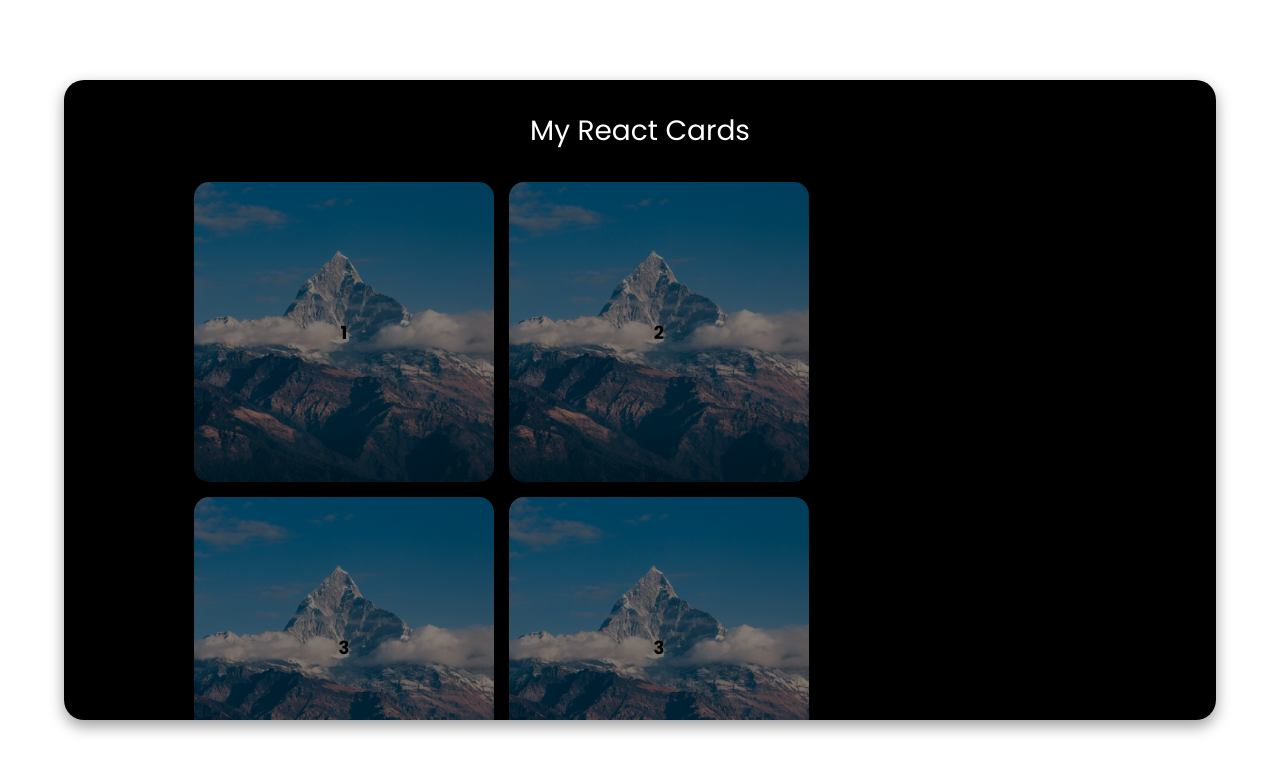
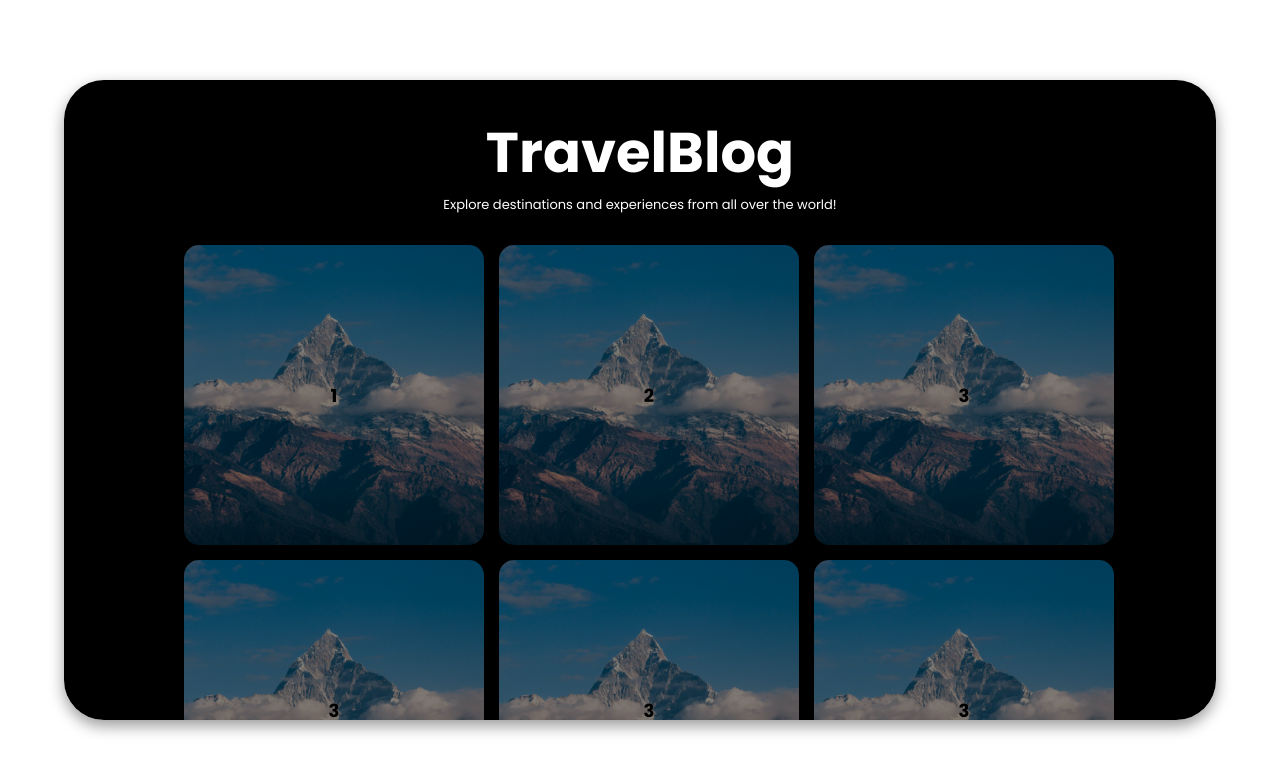
Before and after one commit to elab-development/internet-tehnologije-2024-projekat-appsanaprednomautentikacijom_2021_0462, a React (Create React App) app in the folder Domaci2/blog/: page /blog in a window 1280 px wide. Shown: the top 774 px of the page. Built offline with nearby package versions, Linux system fonts and the light colour scheme.

Commit message:
Restilizovanje card komponente

```diff
--- a/Domaci2/blog/src/Components/Card/Card.css
+++ b/Domaci2/blog/src/Components/Card/Card.css
@@ -11,7 +11,7 @@
     max-width: 1200px;
     height: 80%;
     background-color: black;
-    border-radius: 20px;
+    border-radius: 40px;
     padding: 30px;
     box-shadow: 0 6px 15px rgba(0, 0, 0, 0.4);
     display: flex;
@@ -27,8 +27,8 @@
   }
 
   .card-container {
-    padding-left: 100px;
-    padding-right: 100px;
+    padding-left: 90px;
+    padding-right: 60px;
     display: flex;
     flex-wrap: wrap;
     gap: 15px;
@@ -48,3 +48,7 @@
     font-weight: bold;
     box-shadow: 0 3px 6px rgba(0, 0, 0, 0.2);
   }
+  .title-card{
+    font-size: 13px;
+    color: white;
+  }
--- a/Domaci2/blog/src/Components/Card/Card.jsx
+++ b/Domaci2/blog/src/Components/Card/Card.jsx
@@ -5,10 +5,17 @@ const Card = ({ image, title, description, buttonText, personName }) => {
   return(
     <div class="page-container">
   <div class="centered-div">
-    <div class="title">My React Cards</div>
+    <div class="title">
+        <h1>TravelBlog</h1>
+        <p className='title-card'>Explore destinations and experiences from all over the world!</p>
+    </div>
     <div class="card-container">
       <div class="card">1</div>
       <div class="card">2</div>
+      <div class="card">3</div>
+      <div class="card">3</div>
+      <div class="card">3</div>
+      <div class="card">3</div>
       <div class="card">3</div>
       <div class="card">3</div>
 
```
